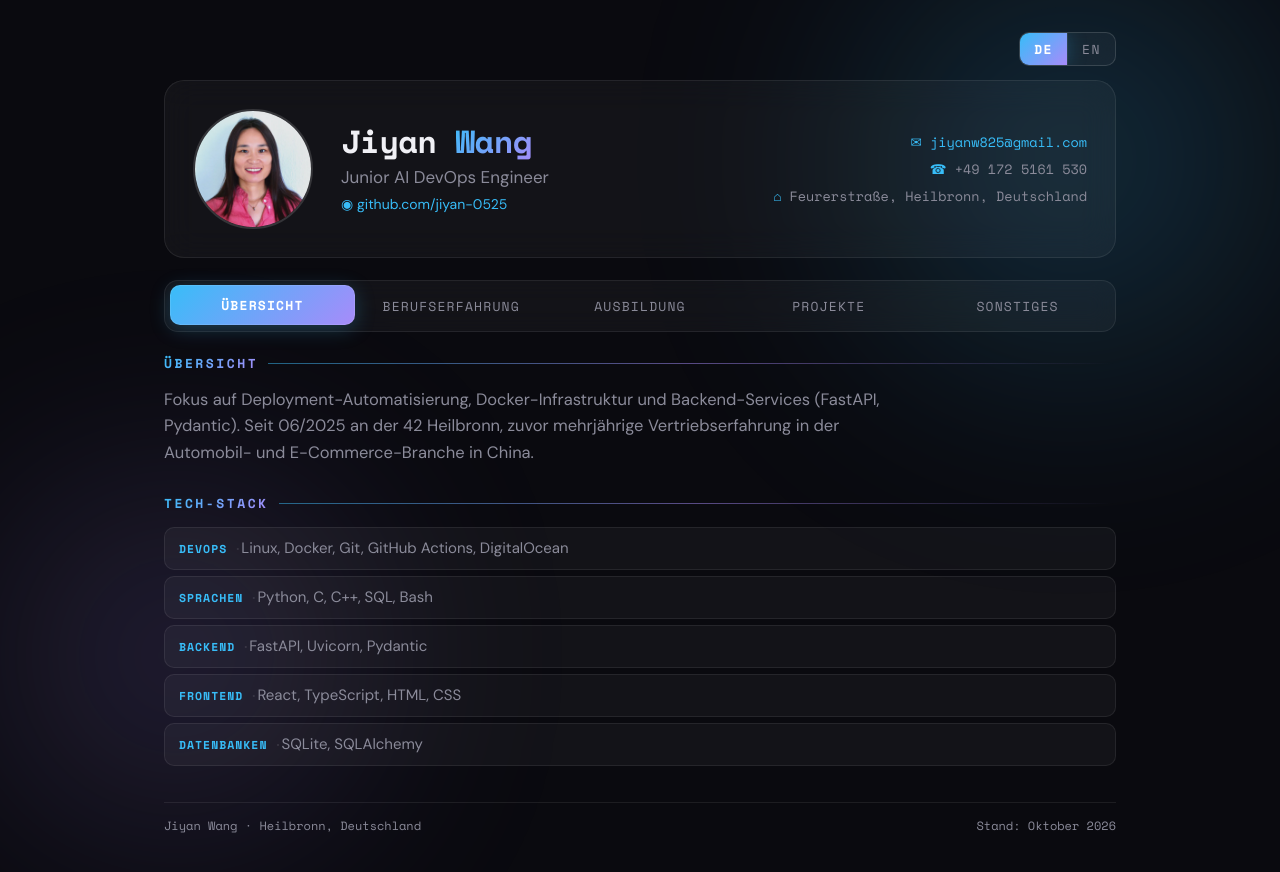
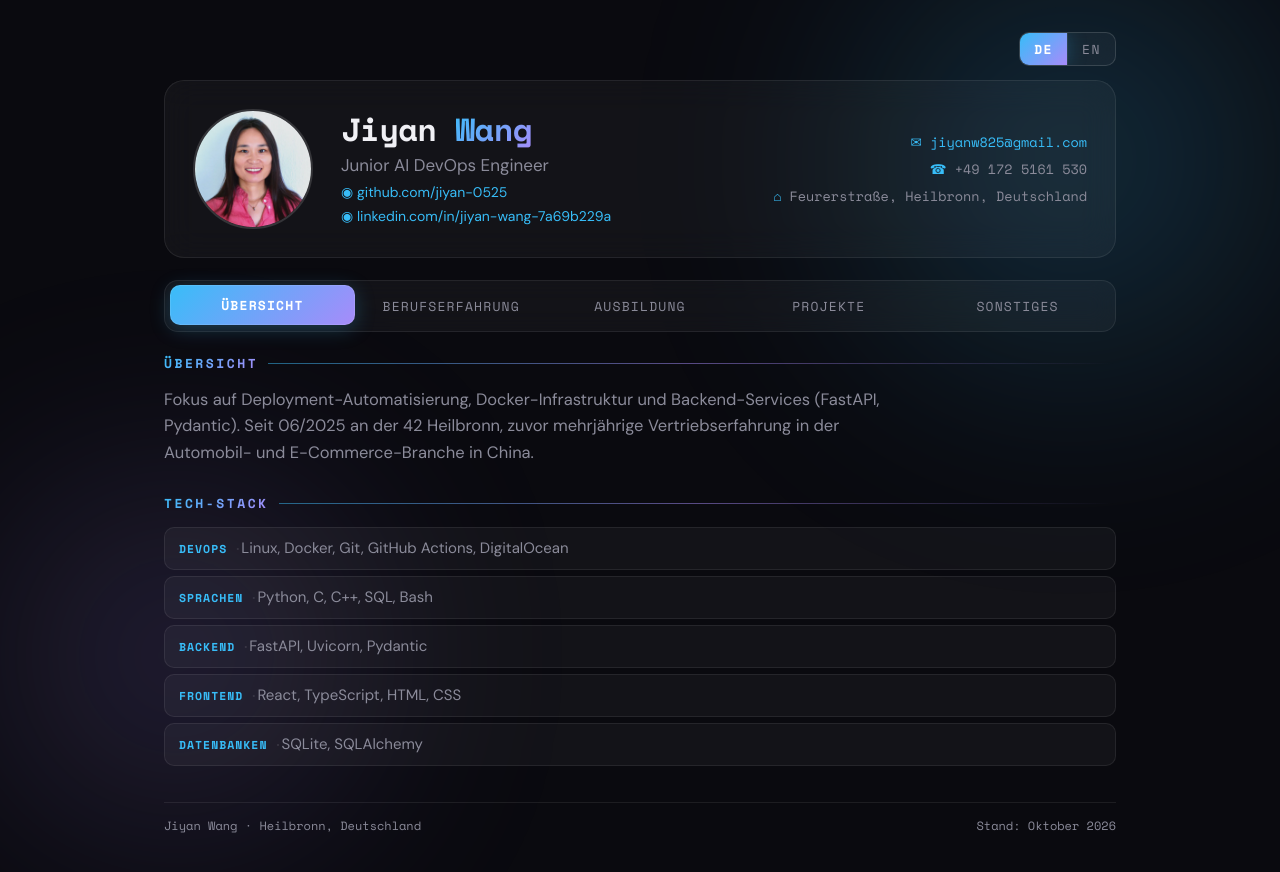
Before and after one commit to jiyan-0525/jiyan-0525.github.io, a React (Vite) app: page / in a window 1280 px wide. Shown: the top 872 px of the page. Built offline with nearby package versions, Linux system fonts and the light colour scheme.

Commit message:
addlinked

```diff
--- a/src/components/Header.tsx
+++ b/src/components/Header.tsx
@@ -55,6 +55,12 @@ export function Header({ cv }: { cv: Cv }) {
             {cv.github}
           </a>
         </div>
+        <div className="role-gh">
+          <span className="k">◉</span>{' '}
+          <a href={`https://${cv.linkedin}`} target="_blank" rel="noreferrer">
+            {cv.linkedin}
+          </a>
+        </div>
       </div>
 
       <ul className="contact-list">
--- a/src/data/de.ts
+++ b/src/data/de.ts
@@ -7,6 +7,7 @@ export const de: Cv = {
   nameLast: 'Wang',
   role: 'Junior AI DevOps Engineer',
   github: 'github.com/jiyan-0525',
+  linkedin: 'linkedin.com/in/jiyan-wang-7a69b229a',
   contacts: [
     { icon: '✉', text: 'jiyanw825@gmail.com', href: 'mailto:jiyanw825@gmail.com' },
     { icon: '☎', text: '+49 172 5161 530' },
--- a/src/data/en.ts
+++ b/src/data/en.ts
@@ -7,6 +7,7 @@ export const en: Cv = {
   nameLast: 'Wang',
   role: 'Junior AI DevOps Engineer',
   github: 'github.com/jiyan-0525',
+  linkedin: 'linkedin.com/in/jiyan-wang-7a69b229a',
   contacts: [
     { icon: '✉', text: 'jiyanw825@gmail.com', href: 'mailto:jiyanw825@gmail.com' },
     { icon: '☎', text: '+49 172 5161 530' },
--- a/src/data/types.ts
+++ b/src/data/types.ts
@@ -44,6 +44,7 @@ export interface Cv {
   nameLast: string;
   role: string;
   github: string;
+  linkedin: string;
   contacts: Contact[];
   profile: string;
   tabs: { id: TabId; label: string }[];
```
